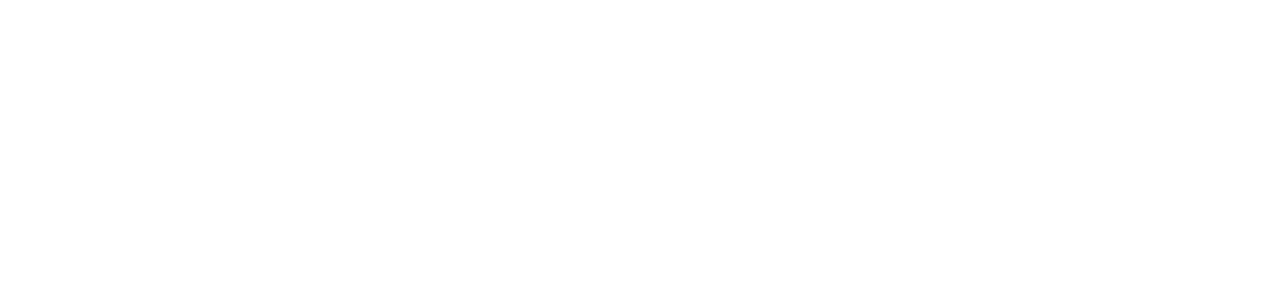
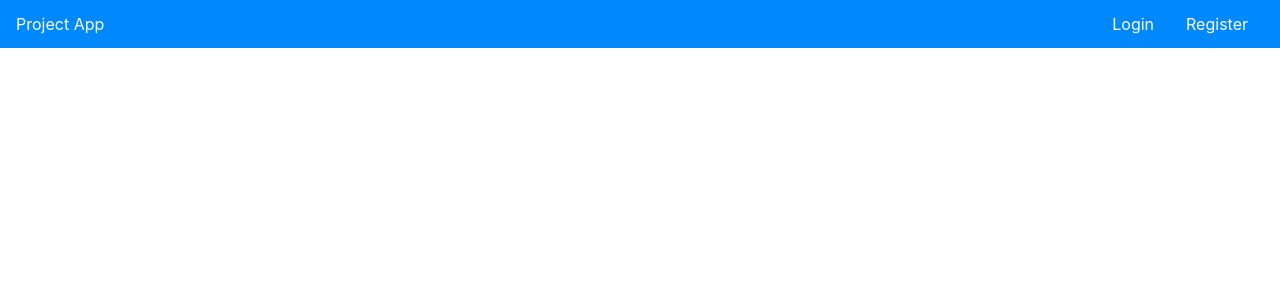
Before and after one commit to pumuckelo/ProjectApp, a React (Create React App) app in the folder frontend/: page /projects/1 in a window 1280 px wide. Shown: the top 300 px of the page. Built offline with nearby package versions, Linux system fonts and the light colour scheme.

Commit message:
Àdded basic Navbar

```diff
--- a/frontend/src/App.js
+++ b/frontend/src/App.js
@@ -1,8 +1,7 @@
 import React, { useState, useEffect } from "react";
-import Fragment from "react";
 import "./App.css";
 import ProjectList from "./components/ProjectList/ProjectList";
-import { BrowserRouter as Router, Switch, Route, Link } from "react-router-dom";
+import { BrowserRouter as Router, Switch, Route } from "react-router-dom";
 import Project from "./components/ProjectList/Project/Project";
 import Home from "./components/Home/Home";
 import AuthContext from "./context/auth-context";
@@ -15,6 +14,7 @@
   ApolloProvider
 } from "@apollo/client";
 import Login from "./components/Authentication/Login/Login";
+import Navbar from "./components/Navbar/Navbar";
 
 const gqlClient = new ApolloClient({
   cache: new InMemoryCache(),
@@ -40,6 +40,7 @@
       username: Cookies.get("username")
     });
     console.log("clicked importcookies");
+    console.log(authData.userId);
   };
 
   const logout = () => {};
@@ -56,6 +57,7 @@
       >
         <Router>
           {/*<ProjectList/>*/}
+          <Navbar />
           <Switch>
             {/* {!authData.userId && (
               <Route exact path="/login" component={Login} />
--- /dev/null
+++ b/frontend/src/components/Navbar/Navbar.css
@@ -0,0 +1,16 @@
+nav {
+  display: flex;
+  height: 3rem;
+  background-color: rgb(0, 136, 255);
+  color: white;
+  justify-content: space-between;
+  align-items: center;
+  padding: 1rem;
+  box-sizing: border-box;
+}
+
+nav a {
+  margin: auto 1rem;
+  color: white;
+  text-decoration: none;
+}
--- /dev/null
+++ b/frontend/src/components/Navbar/Navbar.js
@@ -0,0 +1,17 @@
+import React from "react";
+import { NavLink } from "react-router-dom";
+import "./Navbar.css";
+
+const Navbar = props => {
+  return (
+    <nav>
+      <div className="brand">Project App</div>
+      <div className="auth">
+        <NavLink to="/login">Login</NavLink>
+        <NavLink to="/register">Register</NavLink>
+      </div>
+    </nav>
+  );
+};
+
+export default Navbar;
```
